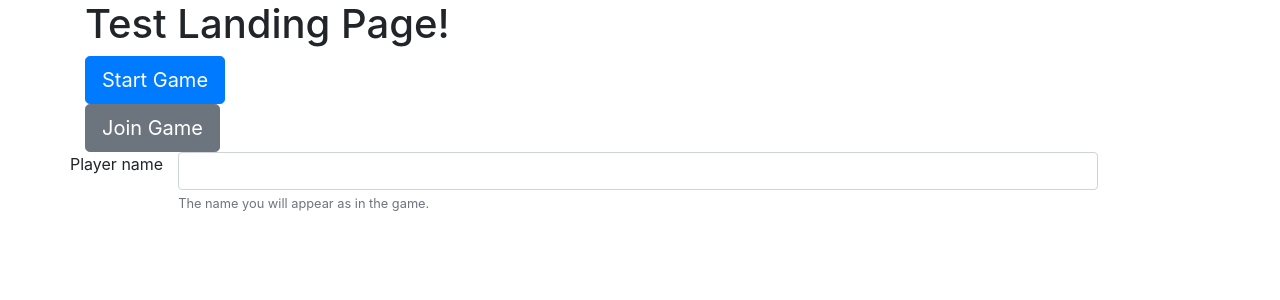
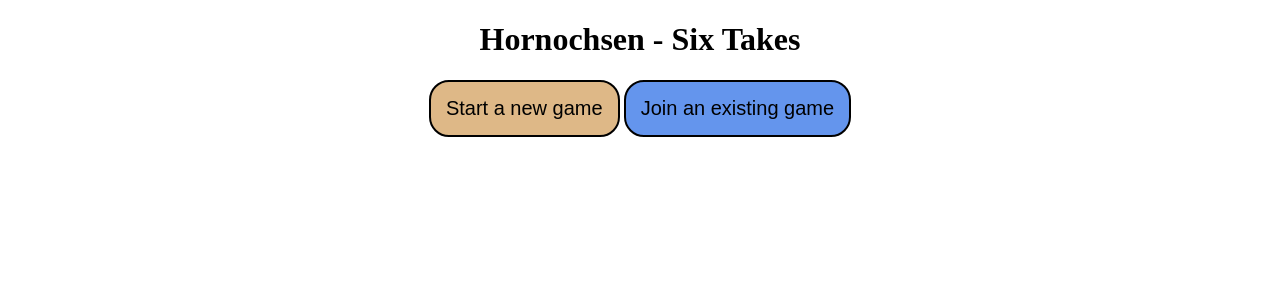
Before and after one commit to mirjamuher/6_nimmt, a Flask app: page / in a window 1280 px wide. Shown: the top 300 px of the page. Run offline with Flask 2, Linux system fonts and the light colour scheme; some libraries are stand-ins or nearby versions.

Commit message:
Added redirection to waiting_room and created html, css and js files

```diff
--- a/server.py
+++ b/server.py
@@ -4,11 +4,22 @@ import game
 app = Flask(__name__)
 game_manager = game.GameManager()
 
-
+"""
+HTML VIEWS - speak html
+"""
 @app.route('/')
 def landing_page():
     return render_template('skeleton/landing_page.html')
 
+@app.route('/waiting_room/<int:game_id>/<int:player_id>')
+def waiting_room(game_id: int, player_id: int):
+    # TODO: JAVASCRIPT: when button is pressed calls /api/game and then redirects here
+    return render_template('skeleton/waiting_room.html')
+
+
+"""
+API VIEWS - speak json
+"""
 
 # When the player clicks "Create Room" they call the api/game and then the returned game_id
 # is used to route them to /waiting_room/<game_id>
@@ -73,10 +84,7 @@ def join_game(game_id: int):
     return jsonify({"player_id":player_id})
 
 
-@app.route('/waiting_room/<int:game_id>')
-def waiting_room(game_id: int):
-    # TODO: JAVASCRIPT: when button is pressed calls /api/game and then redirects here
-    return 'Elijah Waiting Room HTML'
+
 
 
 @app.route('/api/game/<int:game_id>/player/<int:player_id>', methods=["GET"])
--- /dev/null
+++ b/static/css/landing_page.css
@@ -0,0 +1,28 @@
+body {
+    text-align: center;
+}
+
+button {
+    border: 2px solid black;
+    border-radius: 20px;
+    display: inline block;
+    padding: 15px;
+    font-size: 15pt;
+}
+
+#startButton {
+    background-color: burlywood;
+}
+
+#joinButton {
+    background-color: cornflowerblue;
+}
+
+.hidden {
+    display: none;
+}
+
+
+label {
+    font-size: 12pt;
+}
--- a/templates/skeleton/landing_page.html
+++ b/templates/skeleton/landing_page.html
@@ -2,41 +2,40 @@
 
 <html lang="en">
   <head>
-    <!-- Required meta tags -->
-    <meta charset="utf-8">
-    <meta name="viewport" content="width=device-width, initial-scale=1, shrink-to-fit=no">
-
-    <!-- Bootstrap CSS -->
-    <link rel="stylesheet" href="https://stackpath.bootstrapcdn.com/bootstrap/4.5.2/css/bootstrap.min.css" integrity="sha384-JcKb8q3iqJ61gNV9KGb8thSsNjpSL0n8PARn9HuZOnIxN0hoP+VmmDGMN5t9UJ0Z" crossorigin="anonymous">
-
+    <!-- CSS -->
+    <link rel="stylesheet" href="/static/css/landing_page.css">
     <title>Test Landing Page</title>
   </head>
 
+  <body>
+      <header>
+          <h1>Hornochsen - Six Takes</h1>
+      </header>
 
+      <section>
+          <button id="startButton">Start a new game</button>
+          <form id="startGameForm" class="hidden">
+              <label>
+                  Enter you playername to create a room <br>
+                  <input id="p1Name" type="text">
+                  <input type="submit" value="Start Game!">
+              </label>
+            </form>
+          <button id="joinButton">Join an existing game</button>
+          <form id="joinGameForm" class="hidden">
+              <label>
+                  Enter your player name<br>
+                  <input type="text" name="player_name">
+              </label>
+              <label>
+                Enter the room number you want to join <br>
+                <input type="number" name="room_number">
+            </label>
+            <input type="submit" value="Join Game!">
+        </form>
+      </section>
 
-  <body>
-    <div class="container">
-        <h1>Test Landing Page!</h1>
-
-        <button type="button" class="btn btn-primary btn-lg">Start Game</button> <br>
-        <button type="button" class="btn btn-secondary btn-lg">Join Game</button>
-
-        <form>
-            <div class="form-group row">
-                <label for="player-name col-sm-2">Player name</label>
-                <div class="col-sm-10">
-                    <input type="text" class="form-control" id="player-name" aria-describedby="player-name-help">
-                    <small id="player-name-help" class="form-text text-muted">The name you will appear as in the game.</small>
-                </div>
-            </div>
-        </form>
-    </div>
-
-    <!-- Optional JavaScript -->
-    <!-- jQuery first, then Popper.js, then Bootstrap JS -->
-    <script src="https://code.jquery.com/jquery-3.5.1.slim.min.js" integrity="sha384-DfXdz2htPH0lsSSs5nCTpuj/zy4C+OGpamoFVy38MVBnE+IbbVYUew+OrCXaRkfj" crossorigin="anonymous"></script>
-    <script src="https://cdn.jsdelivr.net/npm/popper.js@1.16.1/dist/umd/popper.min.js" integrity="sha384-9/reFTGAW83EW2RDu2S0VKaIzap3H66lZH81PoYlFhbGU+6BZp6G7niu735Sk7lN" crossorigin="anonymous"></script>
-    <script src="https://stackpath.bootstrapcdn.com/bootstrap/4.5.2/js/bootstrap.min.js" integrity="sha384-B4gt1jrGC7Jh4AgTPSdUtOBvfO8shuf57BaghqFfPlYxofvL8/KUEfYiJOMMV+rV" crossorigin="anonymous"></script>
+    <!-- JavaScript -->
     <script src="/static/js/landing_page.js"></script>
 </body>
 </html>
```
Also changed, not shown: static/js/landing_page.js (+48 -0 lines), templates/skeleton/waiting_room.html (added, +16 -0 lines), static/css/waiting_room.css (added), static/js/waiting_room.js (added).
